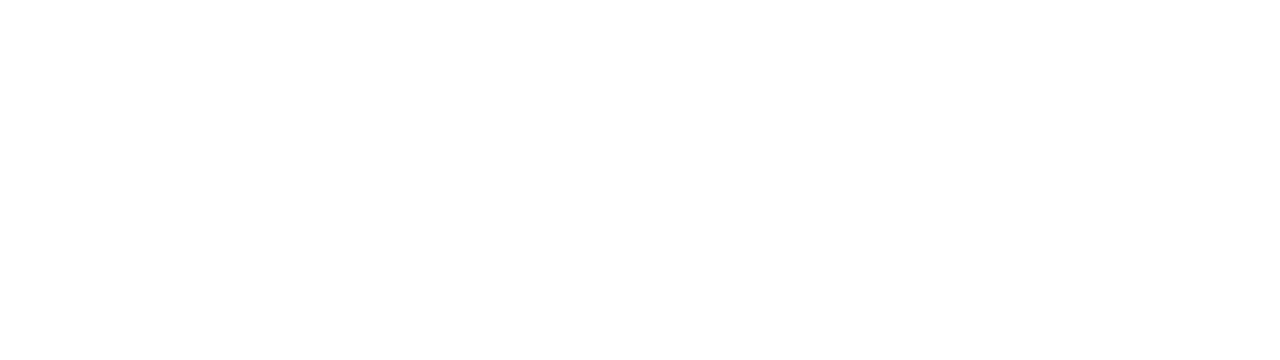
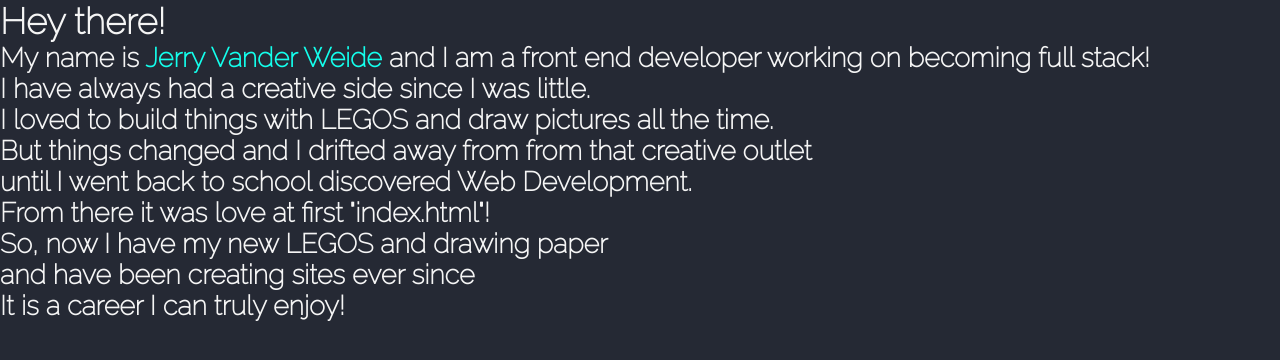
Before and after one commit to JerryVW/JerryVanderWeidePortfolio, a plain HTML site: page index.html in a window 1280 px wide. Drawn offline with Linux system fonts and the light colour scheme.

Commit message:
Working on color palette for project

```diff
--- a/index.html
+++ b/index.html
@@ -4,9 +4,47 @@
     <meta charset="UTF-8">
     <meta http-equiv="X-UA-Compatible" content="IE=edge">
     <meta name="viewport" content="width=device-width, initial-scale=1.0">
+    <link rel="stylesheet" href="styles.css">
     <title>Jerry Vander Weide Portfolio</title>
 </head>
 <body>
+    <div class="container">
+        <header>
+            <div>
+                <!-- OPENING HEADER -->
+                <h1>
+                    Hey there!
+                </h1>
+                <h2> My name is <span class="my__name">Jerry Vander Weide</span> and I am a front end developer working on becoming full stack!</h2>
+            </div>
+            <div>
+                <!-- SECOND INTERVAL OF INFO -->
+                <h2>I have always had a creative side since I was little.</h2>
+                <h2>I loved to build things with LEGOS and draw pictures all the time.</h2>
+            </div>
+            <div>
+                <h2>But things changed and I drifted away from from that creative outlet</h2>
+                <h2>until I went back to school discovered <span>Web Development.</span></h2>
+                <h2>From there it was love at first "index.html"!</h2>
+            </div>
+            <div>
+                <h2>So, now I have my new LEGOS and drawing paper</h2>
+                <h2>and have been creating sites ever since</h2>
+                <h2>It is a career I can truly enjoy!</h2>
+            </div>
 
+        </header>
+        <section>
+
+        </section>
+        <form action="">
+
+        </form>
+        <footer>
+
+        </footer>
+    </div>
+
+    <script src="app.js"></script>
 </body>
 </html>
--- a/styles.css
+++ b/styles.css
@@ -1,5 +1,23 @@
+@import url('https://fonts.googleapis.com/css2?family=Raleway:wght@100&display=swap');
+
 * {
     margin: 0;
     padding: 0;
     box-sizing: border-box;
 }
+
+body {
+    color: whitesmoke;
+    font-family: 'Raleway', sans-serif;
+    font-size: 18px;
+}
+
+.container {
+    background: #252934;
+    width: 100%;
+    height: 100vh;
+}
+
+.my__name {
+    color: #14FFEC;
+}
```
